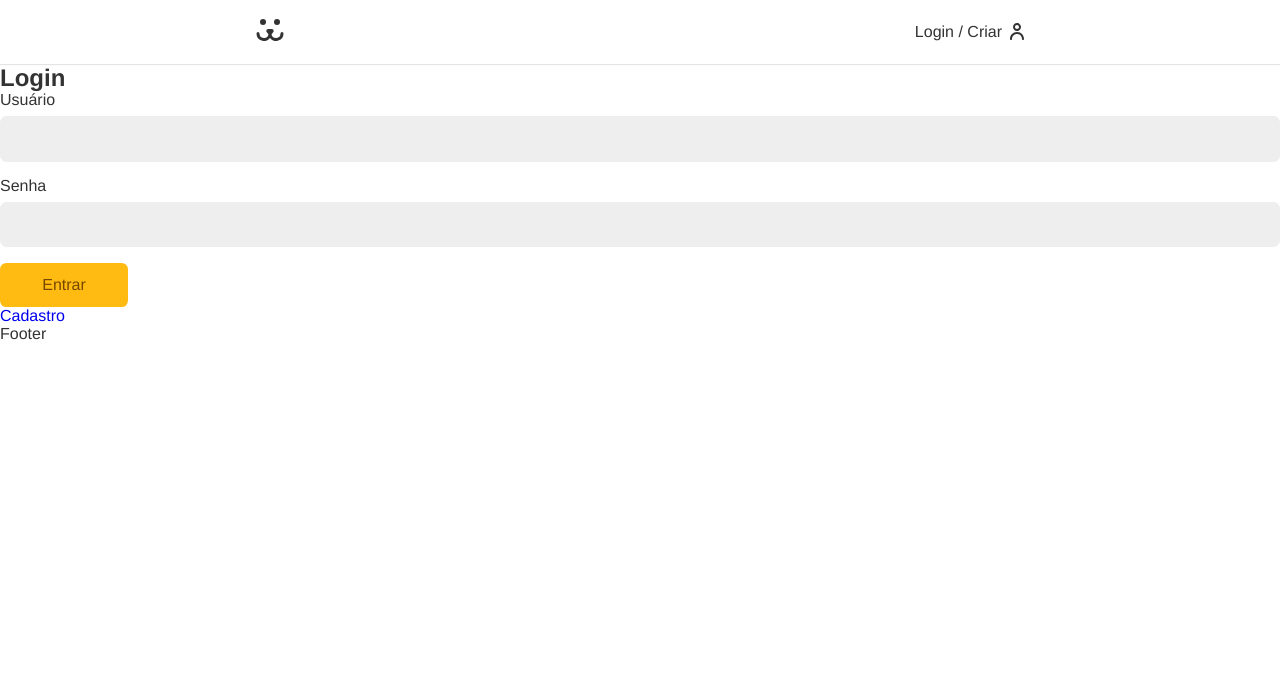
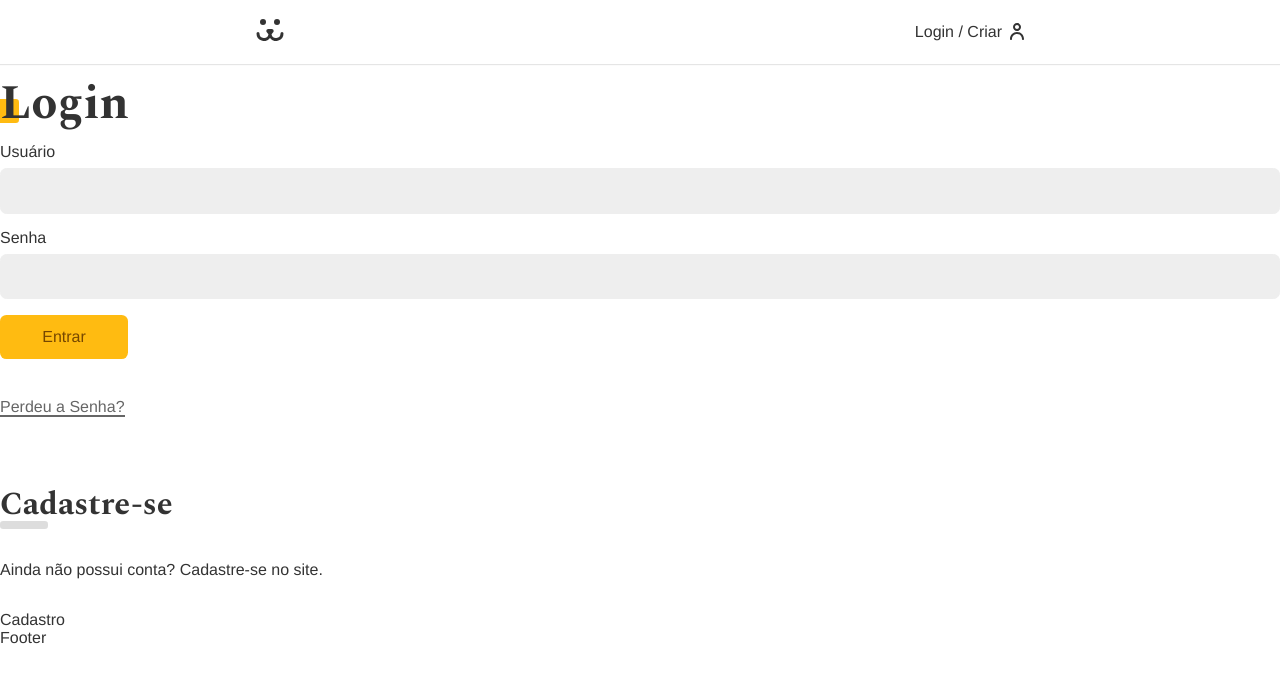
Before and after one commit to rexcor/reactsocialmedia, a React (Vite) app: page /login in a window 1280 px wide. Shown: the top 682 px of the page. Built offline with nearby package versions, Linux system fonts and the light colour scheme.

Commit message:
Add styles for the login form

```diff
--- a/src/App.css
+++ b/src/App.css
@@ -1,3 +1,5 @@
+@import url("https://fonts.googleapis.com/css2?family=Spectral:ital,wght@0,200;0,300;0,400;0,500;0,600;0,700;0,800;1,200;1,300;1,400;1,500;1,600;1,700;1,800&display=swap");
+
 * {
   box-sizing: border-box;
 }
@@ -41,6 +43,7 @@
 
 a {
   text-decoration: none;
+  color: #333;
 }
 
 .container {
@@ -48,3 +51,38 @@
   padding: 0 1rem;
   margin: 0 auto;
 }
+
+.title {
+  font-family: var(--type-second);
+  line-height: 1;
+  font-size: 3rem;
+  margin: 1rem 0;
+  position: relative;
+  z-index: 1;
+}
+
+.title::after {
+  content: "";
+  display: block;
+  width: 1.5rem;
+  height: 1.5rem;
+  background: #fb1;
+  position: absolute;
+  bottom: 5px;
+  left: -5px;
+  border-radius: 0.2rem;
+  z-index: -1;
+}
+
+.animeLeft {
+  opacity: 0;
+  transform: translateX(-20px);
+  animation: animeLeft 0.3s forwards;
+}
+
+@keyframes animeLeft {
+  to {
+    opacity: 1;
+    transform: initial;
+  }
+}
--- /dev/null
+++ b/src/Components/Helper/Error.jsx
@@ -0,0 +1,8 @@
+import React from "react";
+
+const Error = ({ error }) => {
+  if (!error) return null;
+  return <p style={{ color: "#f31", margin: "1rem 0" }}></p>;
+};
+
+export default Error;
--- a/src/Components/Login/LoginForm.jsx
+++ b/src/Components/Login/LoginForm.jsx
@@ -4,6 +4,9 @@
 import Button from "../Form/Button";
 import useForm from "../../Hooks/useForm";
 import { UserContext } from "../../UserContext";
+import Error from "../Helper/Error.jsx";
+import styles from "./LoginForm.module.css";
+import stylesBtn from "../Form/Button.module.css";
 
 const LoginForm = () => {
   const username = useForm();
@@ -19,9 +22,9 @@
   }
 
   return (
-    <section>
-      <h1>Login</h1>
-      <form action="" onSubmit={handleSubmit}>
+    <section className="animeLeft">
+      <h1 className="title">Login</h1>
+      <form className={styles.form} onSubmit={handleSubmit}>
         <Input label="Usuário" type="text" name="username" {...username} />
         <Input label="Senha" type="password" name="password" {...password} />
         {loading ? (
@@ -29,9 +32,19 @@
         ) : (
           <Button>Entrar</Button>
         )}
+        <Error error={error} />
         {error && <p>{error}</p>}
       </form>
-      <Link to="/login/criar">Cadastro</Link>
+      <Link className={styles.perdeu} to="/login/perdeu">
+        Perdeu a Senha?
+      </Link>
+      <div className={styles.cadastro}>
+        <h2 className={styles.subtitle}>Cadastre-se</h2>
+        <p>Ainda não possui conta? Cadastre-se no site.</p>
+        <Link className={stylesBtn.buttonCriar} to="/login/criar">
+          Cadastro
+        </Link>
+      </div>
     </section>
   );
 };
--- /dev/null
+++ b/src/Components/Login/LoginForm.module.css
@@ -0,0 +1,42 @@
+.form {
+  margin-bottom: 2rem;
+}
+
+.perdeu {
+  display: inline-block;
+  color: #666;
+  padding: 0.5rem 0;
+  line-height: 1;
+}
+
+.perdeu::after {
+  content: "";
+  height: 2px;
+  width: 100%;
+  background: currentColor;
+  display: block;
+}
+
+.cadastro {
+  margin-top: 4rem;
+}
+
+.cadastro p {
+  margin-top: 2rem;
+  margin-bottom: 2rem;
+}
+
+.subtitle {
+  font-family: var(--type-second);
+  line-height: 1;
+  font-size: 2rem;
+}
+
+.subtitle::after {
+  content: "";
+  display: block;
+  background: #ddd;
+  height: 0.5rem;
+  width: 3rem;
+  border-radius: 0.2rem;
+}
```
